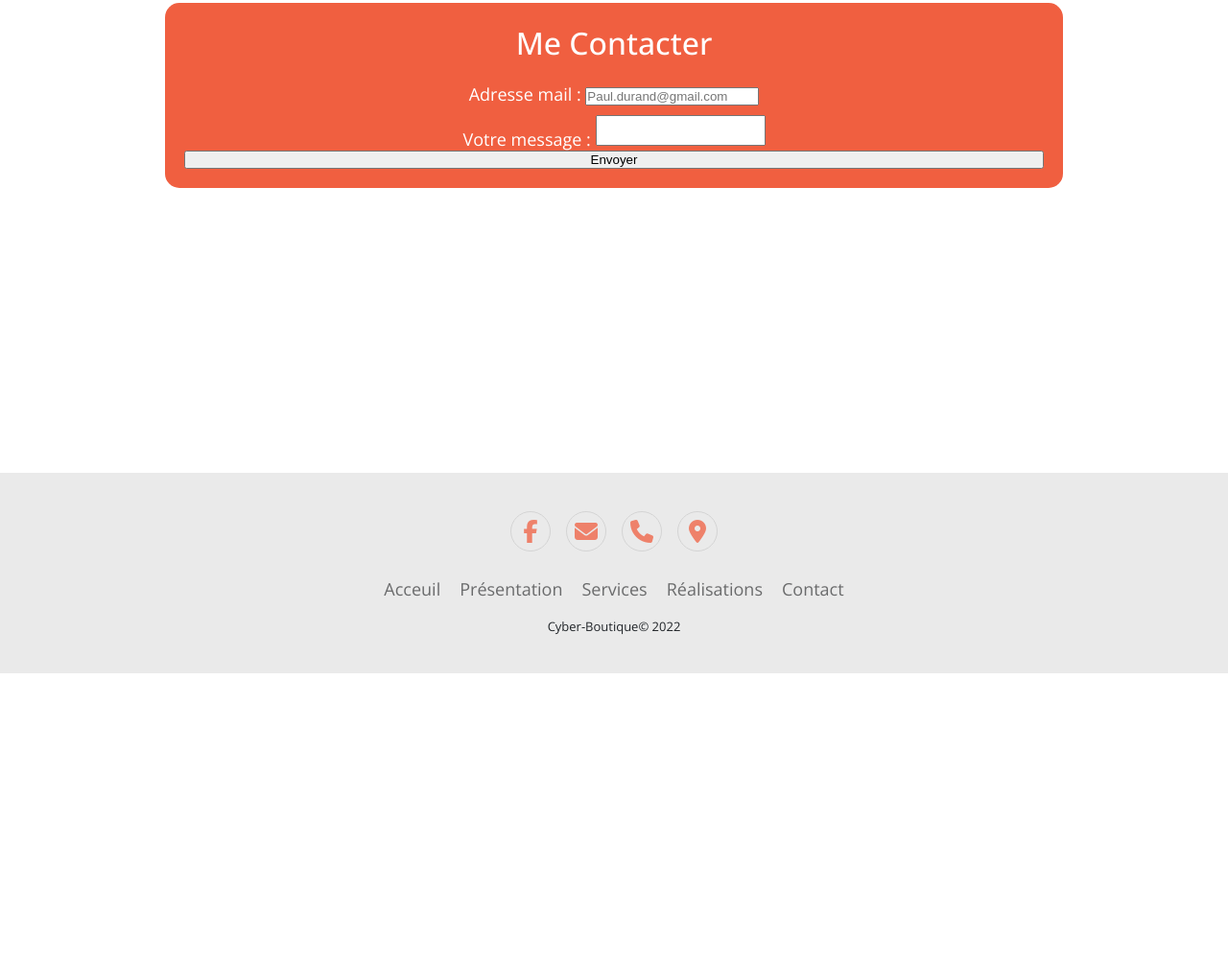
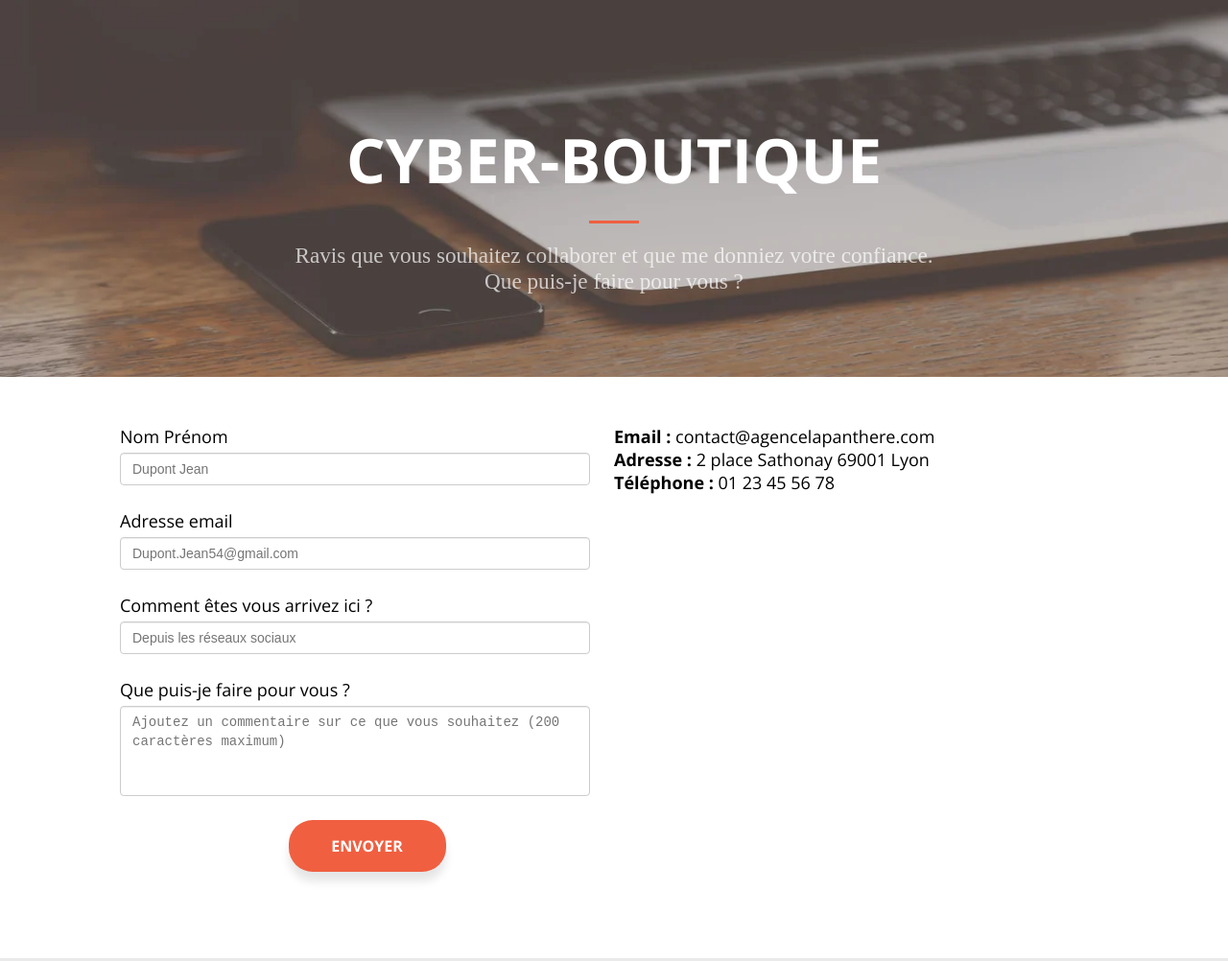
Before and after one commit to TenzaRemy/Cyber-Boutique, a plain HTML site: page contact.html in a window 1280 px wide. Shown: the part 157-1159 px from the top of the page at 96% size. Before the commit the page ends 859 px from the top, so only its background shows below. Drawn offline with nearby package versions, Linux system fonts and the light colour scheme.

Commit message:
conforme voir fiche technique pour niveau supérieur

```diff
--- a/contact.html
+++ b/contact.html
@@ -35,22 +35,55 @@
     <main>
 
         <section id="Accueil">
-            <img class="imgBack" src="images/header.jpg" alt="fond page d'accueil">
-            <div class="blocForm">
-                <h3>Me Contacter</h3>
-                <form method="post" action="traitement.php">
-                    <div>
-                        <label for="mail">Adresse mail :</label>
-                        <input type="email" id="mail" name="user_mail" placeholder="Paul.durand@gmail.com">
+            <img class="imgBackContact" src="images/header.webp" alt="fond page d'accueil">
+                <div class="imgText">
+                <h1>Cyber-Boutique</h1>
+                <hr/>
+                    <h4>Ravis que vous souhaitez collaborer et que me donniez votre confiance. Que puis-je faire pour vous ?</h4>
+                </div>
+            </section>
+
+            <div class="container bloc-lg">
+                <div class="row">
+                    <div class="col-sm-6">
+                        <form id="form_1" >
+                            <div class="form-group">
+                                <label class="labelForm">
+                                    Nom Prénom
+                                </label class="labelForm">
+                                <input id="name" class="form-control" type="text" required  placeholder="Dupont Jean" />
+                            </div>
+                            <div class="form-group">
+                                <label class="labelForm">
+                                    Adresse email
+                                </label class="labelForm">
+                                <input id="email" class="form-control" type="email" required placeholder="Dupont.Jean54@gmail.com" />
+                            </div>
+                            <div class="form-group">
+                                <label class="labelForm">
+                                    Comment êtes vous arrivez ici ?
+                                </label class="labelForm">
+                                <input class="form-control" type="text" required id="input_504" placeholder="Depuis les réseaux sociaux" />
+                            </div>
+                            <div class="form-group">
+                                <label class="labelForm">
+                                    Que puis-je faire pour vous ?<br>
+                                </label class="labelForm"><textarea id="message" class="form-control" type="text" rows="4" style="resize: none;"cols="50" required placeholder="Ajoutez un commentaire sur ce que vous souhaitez (200 caractères maximum)"></textarea>
+                            </div>
+                            <a class="btn3" type="submit" title="Formulaire Hors Service pour le moment">
+                                Envoyer
+                            </a>
+                        </form>
                     </div>
-                    <div>
-                        <label for="msg">Votre message :</label>
-                        <textarea id="msg" name="user_message" style="resize: none" cols="20" rows="2"></textarea>
+                    <div class="col-sm-6">
+                        <p>
+                            <strong>Email :</strong> contact@agencelapanthere.com<br>
+                            <strong>Adresse :</strong> 2 place Sathonay 69001 Lyon<br>
+                            <strong>Téléphone :</strong> 01 23 45 56 78<br>
+                        </p>
                     </div>
-                <Button type="submit" >Envoyer</Button>
-                </form>
+                </div>
             </div>
-         </section>
 
 
         <div class="footer-basic">
--- a/style.css
+++ b/style.css
@@ -85,6 +85,13 @@ button.navbar_toggleBtn.fas.fa-bars{
     z-index: -1;
 }
 
+.imgBackContact{
+    object-fit: cover;
+    width: 100%;
+    height: 550px;
+    z-index: -1;
+}
+
 #Accueil{
     display: flex;
     flex-direction: column;
@@ -95,6 +102,59 @@ button.navbar_toggleBtn.fas.fa-bars{
 .imgText{
     position: absolute;
     top: 35%;
+}
+
+.container {
+    padding-right: 15px;
+    padding-left: 15px;
+    margin-right: auto;
+    margin-left: auto;
+    max-width: 1000px;
+}
+
+.bloc-lg{
+    padding: 50px;
+}
+
+.row{
+    margin: 0 -15px;
+    display: flex;
+}
+
+.col-sm-6{
+    width: 100%;
+}
+
+.form-group{
+    margin-bottom: 15px;
+    display: flex;
+    flex-direction: column;
+    width: 90%;
+}
+
+.form-control {
+    display: block;
+    width: 100%;
+    padding: 6px 12px;
+    font-size: 14px;
+    line-height: 1.42857143;
+    color: #555;
+    background-color: #fff;
+    background-image: none;
+    border: 1px solid #ccc;
+    border-radius: 4px;
+    -webkit-box-shadow: inset 0 1px 1px rgba(0, 0, 0, .075);
+    box-shadow: inset 0 1px 1px rgba(0, 0, 0, .075);
+    -webkit-transition: border-color ease-in-out .15s, -webkit-box-shadow ease-in-out .15s;
+    -o-transition: border-color ease-in-out .15s, box-shadow ease-in-out .15s;
+    transition: border-color ease-in-out .15s, box-shadow ease-in-out .15s
+}
+
+.form-control:focus {
+    border-color: #66afe9;
+    outline: 0;
+    -webkit-box-shadow: inset 0 1px 1px rgba(0, 0, 0, .075), 0 0 8px rgba(102, 175, 233, .6);
+    box-shadow: inset 0 1px 1px rgba(0, 0, 0, .075), 0 0 8px rgba(102, 175, 233, .6)
 }
 
 h1{
@@ -161,6 +221,28 @@ h5{
     box-shadow: 10px 10px 10px rgba(0, 0, 0, 0.3);
 }
 
+.btn3 {
+    background-color: #f05f40;
+    color: white;
+    border-radius: 25px;
+    border: white;
+    padding: 1rem 2rem;
+    font-weight: 700;
+    font-size: 1rem;
+    text-transform: uppercase;
+    width: 100px;
+    text-align: center;
+    margin: 10px auto 40px;
+    box-shadow: 0 10px 10px rgba(0, 0, 0, 0.1);
+    transition: filter 300ms, box-shadow 300ms 100ms;
+    cursor: pointer;
+}
+
+.btn3:hover {
+    filter: brightness(120%);
+    box-shadow: 10px 10px 10px rgba(0, 0, 0, 0.3);
+}
+
 .aboutText{
     background-color: #f05f40;
     width: 100%;
@@ -217,6 +299,13 @@ h3{
 .service{
     display: flex;
     width: 100%;
+}
+
+.labelForm{
+    display: inline-block;
+    max-width: 100%;
+    margin-bottom: 5px;
+    color: black;
 }
 
 i{
@@ -583,6 +672,13 @@ ul.slides {
     line-height: 300px;
 }
 
+.form-group{
+    margin-bottom: 15px;
+    width: 90%;
+}
 
+.row{
+    display: block;
+}
 
 }
```
